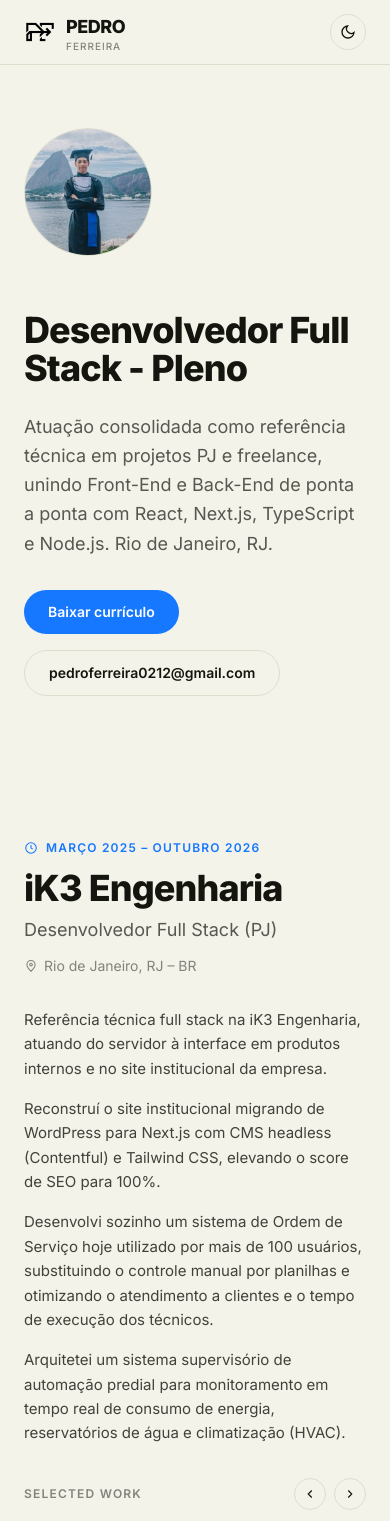
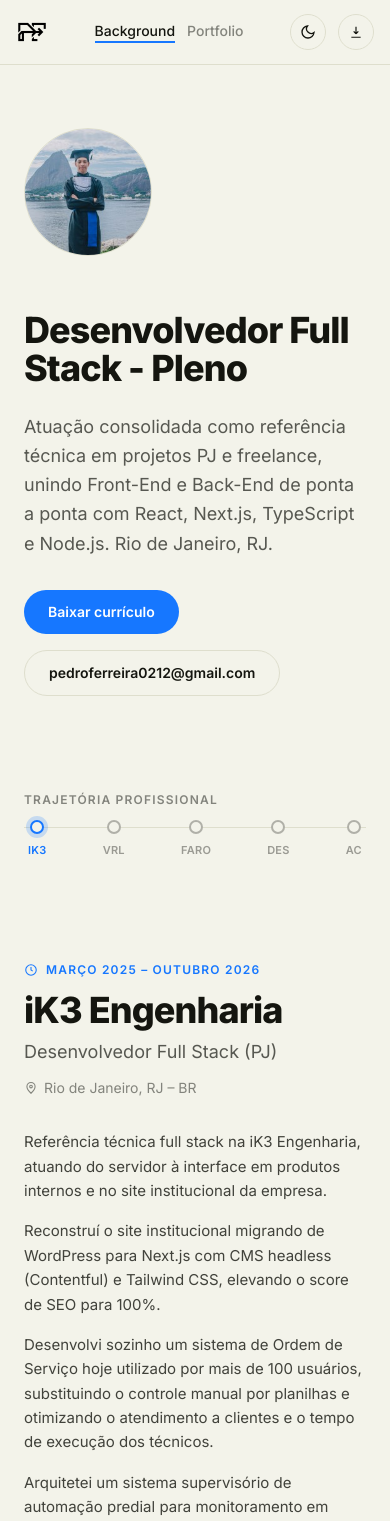
Before and after one commit to LPedroo/portfolio-pedro, a Next.js app: page / in a window 390 px wide. Shown: the top 1521 px of the page. Built offline with nearby package versions, Linux system fonts and the light colour scheme.

Commit message:
feat: atualizar Navbar e TimelinePage com melhorias de layout e funcionalidade

```diff
--- a/src/components/Navbar.tsx
+++ b/src/components/Navbar.tsx
@@ -14,15 +14,15 @@ export default function Navbar() {
 
   return (
     <header className="fixed inset-x-0 top-0 z-50 border-b border-line bg-cream/90 backdrop-blur dark:border-white/10 dark:bg-ink/90">
-      <div className="mx-auto flex h-16 max-w-7xl items-center justify-between px-6">
-        <Link href="/" className="flex items-center gap-2.5">
+      <div className="mx-auto flex h-16 max-w-7xl items-center justify-between px-4 sm:px-6">
+        <Link href="/" className="flex items-center gap-2">
           {/* eslint-disable-next-line @next/next/no-img-element */}
           <img
             src="/img/logos/favicon.png"
             alt="Pedro Ferreira"
-            className="h-8 w-8 dark:invert"
+            className="h-8 w-8 shrink-0 dark:invert"
           />
-          <span className="flex flex-col leading-none">
+          <span className="hidden flex-col leading-none sm:flex">
             <span className="text-lg font-extrabold tracking-tight">PEDRO</span>
             <span className="text-[10px] font-medium tracking-widest text-ink/50 dark:text-cream/50">
               FERREIRA
@@ -30,7 +30,7 @@ export default function Navbar() {
           </span>
         </Link>
 
-        <nav className="hidden gap-8 md:flex">
+        <nav className="flex gap-3 sm:gap-8">
           {links.map((link) => {
             const active = pathname === link.href;
             return (
@@ -53,6 +53,16 @@ export default function Navbar() {
           <a
             href="/cv/CV-Pedro-Ferreira.pdf"
             download
+            aria-label="Baixar CV"
+            className="flex h-9 w-9 items-center justify-center rounded-full border border-line text-ink transition hover:border-accent dark:border-white/15 dark:text-cream sm:hidden"
+          >
+            <svg width="14" height="14" viewBox="0 0 24 24" fill="none" stroke="currentColor" strokeWidth="2">
+              <path d="M12 3v12m0 0l-4-4m4 4l4-4M4 21h16" />
+            </svg>
+          </a>
+          <a
+            href="/cv/CV-Pedro-Ferreira.pdf"
+            download
             className="hidden items-center gap-2 rounded-full border border-line px-4 py-2 text-sm font-medium transition hover:border-accent dark:border-white/15 sm:flex"
           >
             <svg width="14" height="14" viewBox="0 0 24 24" fill="none" stroke="currentColor" strokeWidth="2">
--- a/src/components/TimelinePage.tsx
+++ b/src/components/TimelinePage.tsx
@@ -4,6 +4,23 @@ import { useEffect, useRef, useState } from "react";
 import { experiences } from "@/data/experience";
 import { IconClock, IconPin, iconFor } from "@/components/icons";
 import WorkCarousel from "@/components/WorkCarousel";
+
+const COMPANY_LABEL_OVERRIDES: Record<string, string> = {
+  "iK3 Engenharia": "IK3",
+  "VRL Technology": "VRL",
+  "Faro Beach Club": "FARO",
+};
+
+function companyInitials(company: string) {
+  if (COMPANY_LABEL_OVERRIDES[company]) return COMPANY_LABEL_OVERRIDES[company];
+  const words = company.trim().split(/\s+/);
+  if (words.length === 1) return words[0].slice(0, 3).toUpperCase();
+  return words
+    .slice(0, 3)
+    .map((word) => word[0])
+    .join("")
+    .toUpperCase();
+}
 
 export default function TimelinePage() {
   const sectionRefs = useRef<Array<HTMLElement | null>>([]);
@@ -103,6 +120,37 @@ export default function TimelinePage() {
       </aside>
 
       <div className="flex-1 py-10 lg:py-24">
+        <div className="sticky top-16 z-30 -mx-6 mb-6 bg-cream/95 px-6 py-4 backdrop-blur dark:bg-ink/95 lg:hidden">
+          <span className="section-label mb-3 block">Trajetória Profissional</span>
+          <div className="relative">
+            <div className="absolute left-0 right-0 top-[7px] h-px bg-line dark:bg-white/10" />
+            <div className="relative flex justify-between">
+              {experiences.map((exp, i) => (
+                <button
+                  key={exp.id}
+                  onClick={() => scrollTo(i)}
+                  className="flex flex-col items-center gap-2 px-1"
+                >
+                  <span
+                    className={`h-3.5 w-3.5 rounded-full border-2 bg-cream transition dark:bg-ink ${i === activeIndex
+                        ? "border-accent bg-accent ring-4 ring-accent/20"
+                        : i < activeIndex
+                          ? "border-accent bg-accent"
+                          : "border-ink/30 dark:border-cream/30"
+                      }`}
+                  />
+                  <span
+                    className={`text-[11px] font-semibold uppercase tracking-wide ${i === activeIndex ? "text-accent" : "text-ink/40 dark:text-cream/40"
+                      }`}
+                  >
+                    {companyInitials(exp.company)}
+                  </span>
+                </button>
+              ))}
+            </div>
+          </div>
+        </div>
+
         {experiences.map((exp, i) => (
           <section
             key={exp.id}
--- a/src/data/experience.ts
+++ b/src/data/experience.ts
@@ -145,11 +145,11 @@ export const experiences: Experience[] = [
       },
     ],
     work: [
-      { image: "/img/projects/faro-beach-club-home.png", title: "Faro Beach Club — Home" },
-      { image: "/img/projects/faro-beach-club-eventos.png", title: "Faro Beach Club — Eventos" },
-      { image: "/img/projects/faro-beach-club-estrutura.png", title: "Faro Beach Club — Estrutura & Serviço" },
-      { image: "/img/projects/faro-beach-club-shows.png", title: "Faro Beach Club — Shows" },
-      { image: "/img/projects/faro-beach-club-midia.png", title: "Faro Beach Club — Na Mídia & Blog" },
+      { image: "/img/projects/faro-beach-club-home.png", title: "Faro Beach Club" },
+      { image: "/img/projects/faro-beach-club-eventos.png", title: "Faro Beach Club" },
+      { image: "/img/projects/faro-beach-club-estrutura.png", title: "Faro Beach Club" },
+      { image: "/img/projects/faro-beach-club-shows.png", title: "Faro Beach Club" },
+      { image: "/img/projects/faro-beach-club-midia.png", title: "Faro Beach Club" },
     ],
   },
   {
```
